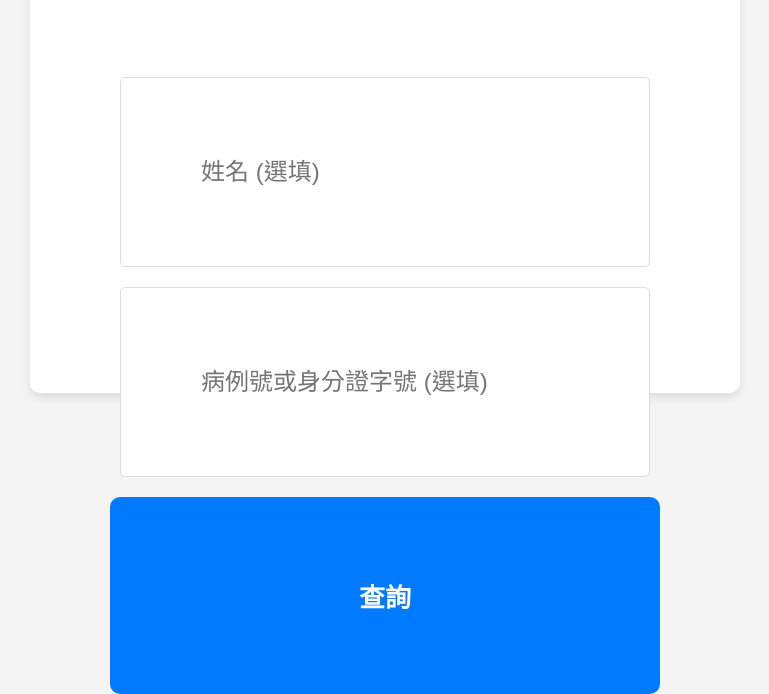
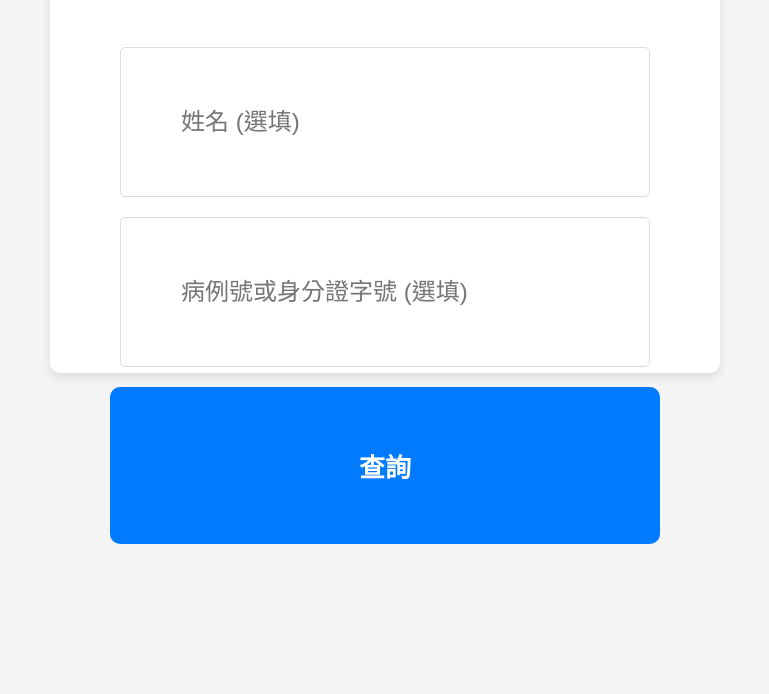
Before and after one commit to 91122209/KMUH51040, a website: page index.html in a window 1280 px wide. Shown: the part 287-981 px from the top of the page, without its empty margins (255-1024 px from the left). After the commit the page ends 831 px from the top, so only its background shows below. Drawn offline with Linux system fonts and the light colour scheme.

Commit message:
Update index.html

```diff
--- a/index.html
+++ b/index.html
@@ -18,7 +18,7 @@
         .window {
             width: 550px;
             height:400px;
-            padding: 80px;
+            padding: 60px;
             border-radius: 10px;
             background-color: #fff;
             box-shadow: 0 4px 10px rgba(0, 0, 0, 0.1);
@@ -27,14 +27,14 @@
 
         .window h3 {
             font-size: 30px;
-            margin-bottom: 90px;
+            margin-bottom: 60px;
             color: #333;
         }
 
         .window input {
             width: calc(100% - 20px);
             margin-bottom: 20px;
-            padding: 80px;
+            padding: 60px;
             font-size: 24px;
             border: 1px solid #ddd;
             border-radius: 5px;
@@ -49,7 +49,7 @@
 
         .window button {
             width: 100%;
-            padding: 80px;
+            padding: 60px;
             font-size: 26px;
             font-weight: bold;
             color: white;
```
